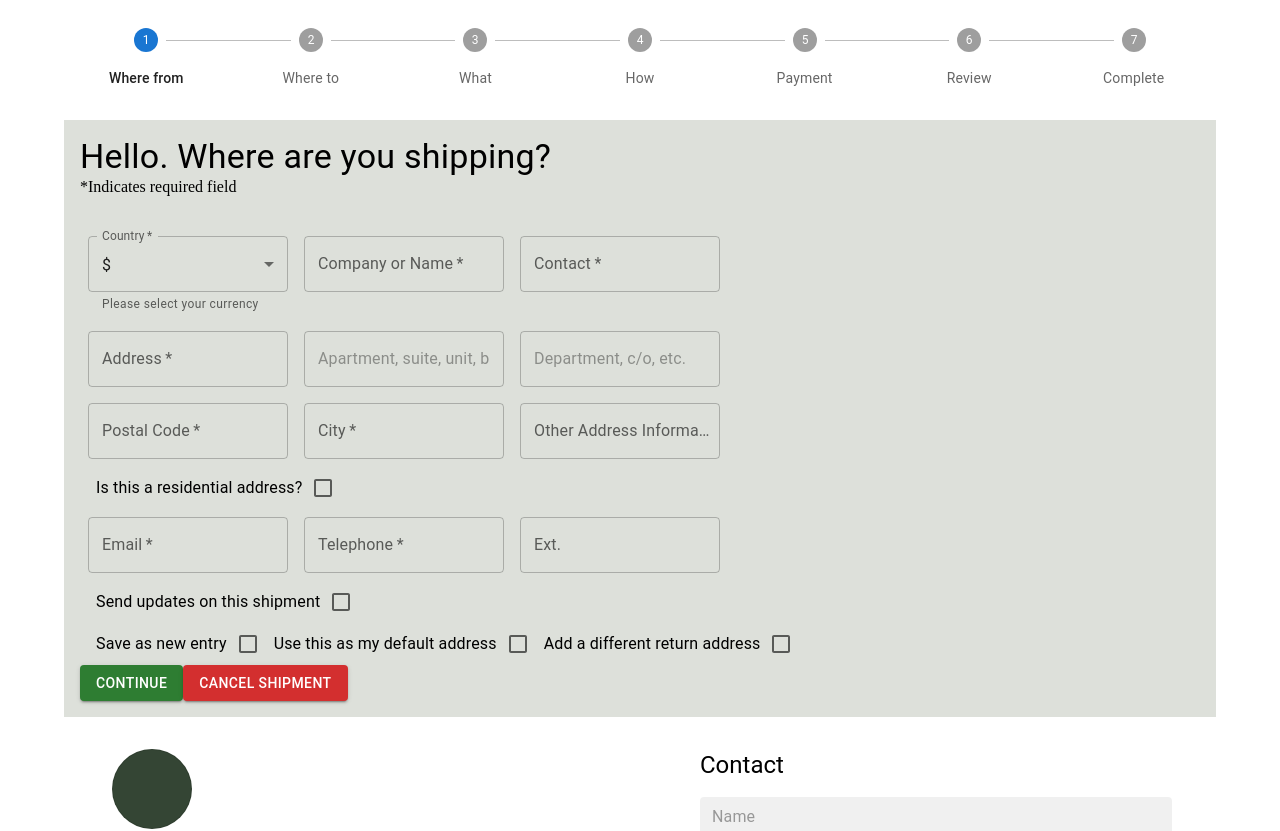
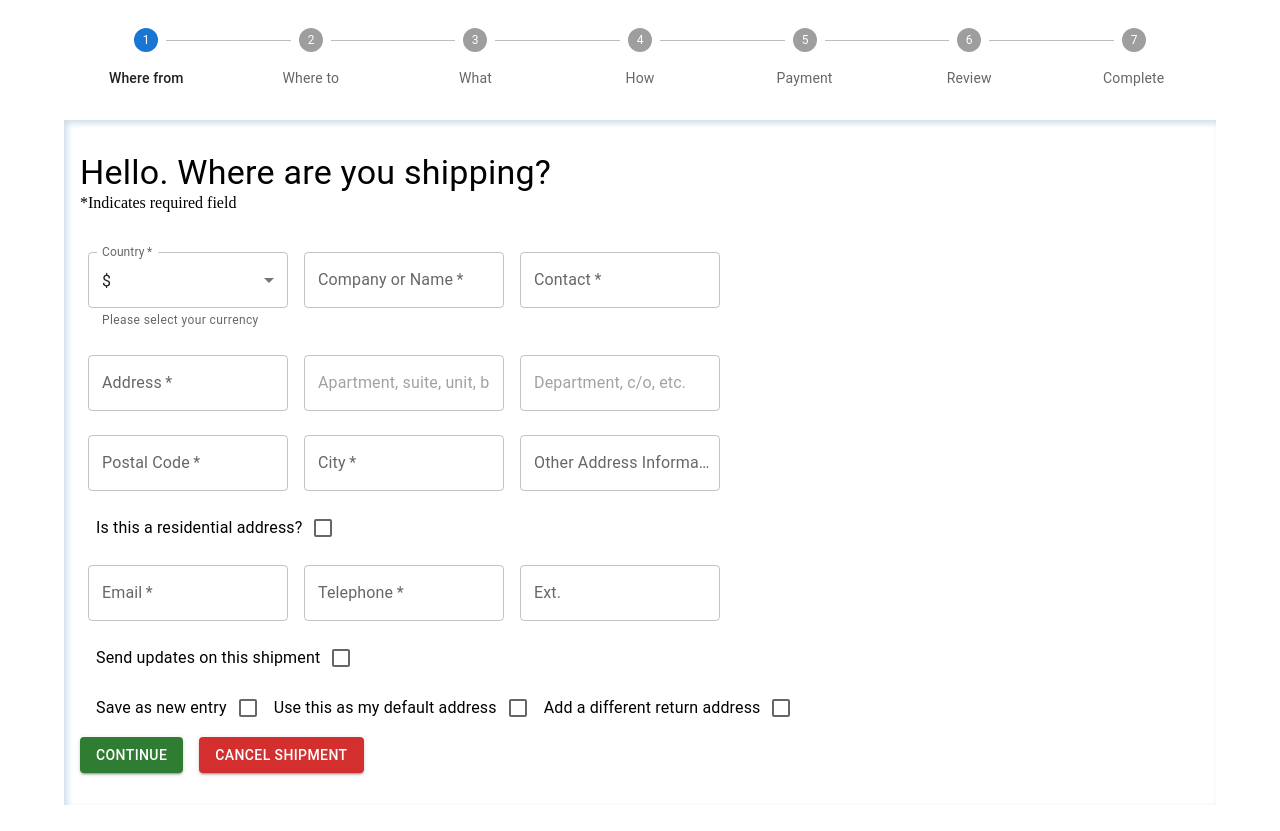
Before and after one commit to rajkishorepatra/shreeshaktiTrading, a React (Vite) app in the folder client/: page /shipment in a window 1280 px wide. Shown: the part 420-1251 px from the top of the page. Built offline with nearby package versions, Linux system fonts and the light colour scheme; a web font is replaced by a local one.

Commit message:
shipment

```diff
--- a/client/src/components/navbar.jsx
+++ b/client/src/components/navbar.jsx
@@ -4,8 +4,6 @@ import { Menu as MenuIcon } from "@mui/icons-material";
 import Box from "@mui/material/Box";
 import Container from "@mui/material/Container";
 import Typography from "@mui/material/Typography";
-import AppBar from "@mui/material/AppBar";
-import Toolbar from "@mui/material/Toolbar";
 import IconButton from "@mui/material/IconButton";
 import Link from "@mui/material/Link"
 
--- a/client/src/pages/shipment.jsx
+++ b/client/src/pages/shipment.jsx
@@ -6,14 +6,12 @@ import Startimage from "../assets/quote-parallax.jpg";
 import Stepper from "@mui/material/Stepper";
 import Step from "@mui/material/Step";
 import StepLabel from "@mui/material/StepLabel";
-import MenuItem from "@mui/material/MenuItem";
 import TextField from "@mui/material/TextField";
 import Checkbox from "@mui/material/Checkbox";
 import FormControlLabel from "@mui/material/FormControlLabel";
 import { Grid } from "@mui/material";
 import Button from "@mui/material/Button";
-
-const label = { inputProps: { "aria-label": "Checkbox demo" } };
+import Stack from "@mui/material/Stack";
 
 const steps = [
   "Where from",
@@ -60,27 +58,31 @@ const wordStyle = {
 };
 
 const stepper = {
-  fontSize: "2rem",
   paddingBottom: "2rem",
+  width: "100%",
 };
 
 const boxHeading = {
-  paddingBottom: '2rem',
+  paddingBottom: "2rem",
 };
 
 const form = {
   display: "flex",
   flexDirection: "column",
   justifyContent: "center",
-  backgroundColor: "#dde0da",
-  padding: '1rem'
-}
+  boxShadow:
+    "rgb(204, 219, 232) 3px 3px 6px 0px inset, rgba(255, 255, 255, 0.5) -3px -3px 6px 1px inset",
+  padding: "2rem 1rem",
+  width: "100%",
+};
 
 const formContent = {
   display: "flex",
   flexDirection: "column",
   justifyContent: "space-between",
-}
+  width: "100%",
+};
+
 export default function Shipment() {
   return (
     <>
@@ -97,7 +99,9 @@ export default function Shipment() {
           </CardMedia>
         </Box>
         <Container maxWidth="xl">
-          <Typography variant="h2" sx={wordStyle}>Create New Shipment</Typography>
+          <Typography variant="h2" sx={wordStyle}>
+            Create New Shipment
+          </Typography>
 
           <Grid xs={12} sx={stepper}>
             <Stepper activeStep={0} alternativeLabel>
@@ -117,8 +121,9 @@ export default function Shipment() {
               <Typography variant="p">*Indicates required field</Typography>
             </Box>
 
-            <Grid sx={formContent}>
+            <Grid container sx={formContent} spacing={1}>
               <Grid
+                item
                 component="form"
                 sx={{
                   "& .MuiTextField-root": { m: 1, width: "25ch" },
@@ -126,7 +131,7 @@ export default function Shipment() {
                 noValidate
                 autoComplete="off"
                 xs={12}
-                item
+                lg={12}
               >
                 <TextField
                   id="outlined-select-currency-native"
@@ -165,6 +170,9 @@ export default function Shipment() {
                 }}
                 noValidate
                 autoComplete="off"
+                item
+                xs={12}
+                lg={12}
               >
                 <TextField
                   id="outlined-basic"
@@ -182,6 +190,7 @@ export default function Shipment() {
                   id="outlined-basic"
                   placeholder="Department, c/o, etc."
                   variant="outlined"
+                  margin="dense"
                 />
               </Grid>
               <Grid
@@ -191,6 +200,9 @@ export default function Shipment() {
                 }}
                 noValidate
                 autoComplete="off"
+                item
+                xs={12}
+                lg={12}
               >
                 <TextField
                   id="outlined-basic"
@@ -211,7 +223,7 @@ export default function Shipment() {
                 />
               </Grid>
 
-              <Grid>
+              <Grid item xs={12} lg={12}>
                 <FormControlLabel
                   value="top"
                   control={<Checkbox />}
@@ -227,6 +239,9 @@ export default function Shipment() {
                 }}
                 noValidate
                 autoComplete="off"
+                item
+                xs={12}
+                lg={12}
               >
                 <TextField
                   id="outlined-basic"
@@ -246,7 +261,7 @@ export default function Shipment() {
                   variant="outlined"
                 />
               </Grid>
-              <Grid>
+              <Grid item xs={12} lg={12}>
                 <FormControlLabel
                   value="top"
                   control={<Checkbox />}
@@ -254,7 +269,7 @@ export default function Shipment() {
                   labelPlacement="start"
                 />
               </Grid>
-              <Grid>
+              <Grid item xs={12} lg={12}>
                 <FormControlLabel
                   value="top"
                   control={<Checkbox />}
@@ -275,13 +290,15 @@ export default function Shipment() {
                 />
               </Grid>
 
-              <Grid>
+              <Grid item xs={12} lg={12} spacing={2}>
+                <Stack direction="row" spacing={2}>
                   <Button variant="contained" size="medium" color="success">
                     Continue
                   </Button>
                   <Button variant="contained" size="medium" color="error">
                     Cancel Shipment
                   </Button>
+                </Stack>
               </Grid>
             </Grid>
           </Box>
```
Lines whose indentation alone changed are shown as unchanged.
